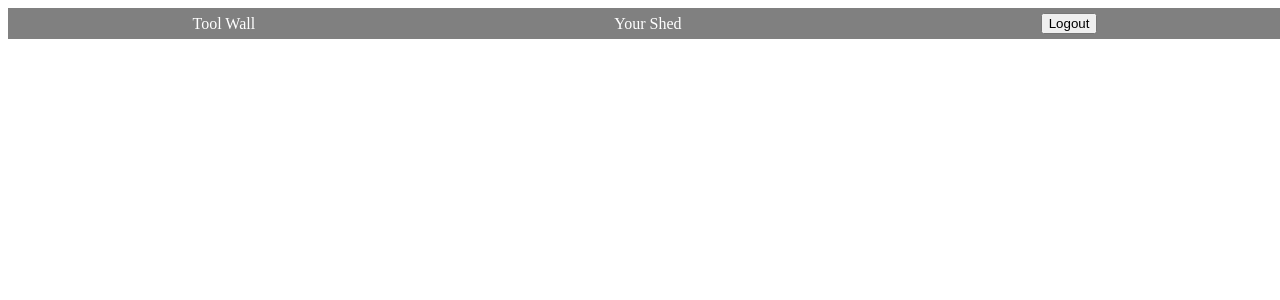
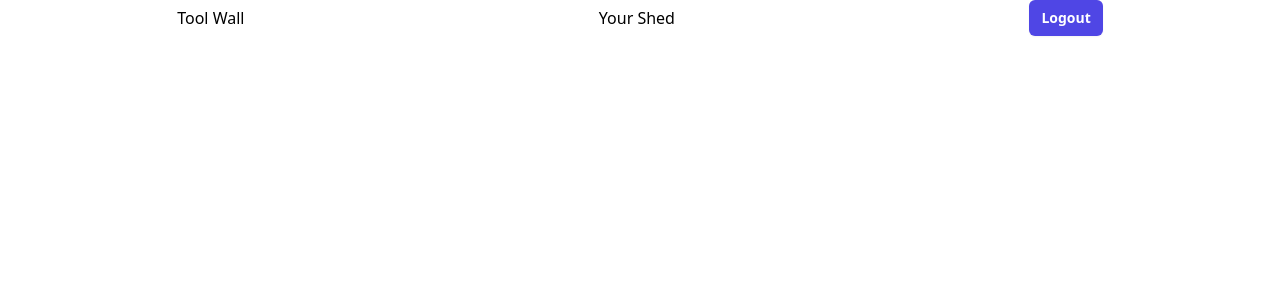
Before and after one commit to MVJC-Industries/ToolShed, a React app: page /dashboard in a window 1280 px wide. Shown: the top 300 px of the page. Built offline with nearby package versions, Linux system fonts and the light colour scheme.

Commit message:
implemented tailwind refactored navbar, added login component styling

```diff
--- a/package.json
+++ b/package.json
@@ -49,6 +49,7 @@
     "webpack-dev-server": "^4.15.1"
   },
   "dependencies": {
+    "@radix-ui/themes": "^2.0.1",
     "bcryptjs": "^2.4.3",
     "cors": "^2.8.5",
     "dotenv": "^16.3.1",
@@ -57,9 +58,12 @@
     "passport": "^0.6.0",
     "passport-google-oidc": "^0.1.0",
     "pg": "^8.11.3",
+    "postcss": "^8.4.31",
+    "postcss-loader": "^7.3.3",
     "react": "^18.2.0",
     "react-dom": "^18.2.0",
     "react-router-dom": "^6.20.0",
-    "router": "^1.3.8"
+    "router": "^1.3.8",
+    "tailwindcss": "^3.3.5"
   }
 }
--- /dev/null
+++ b/postcss.config.js
@@ -0,0 +1,5 @@
+module.exports = {
+  plugins: {
+    tailwindcss: {},
+  },
+};
--- a/src/App.jsx
+++ b/src/App.jsx
@@ -1,4 +1,5 @@
 import React, { useState, useEffect } from "react";
+import "./styles.css";
 import { Routes, Route, BrowserRouter, useNavigate } from "react-router-dom";
 import Dashboard from "./components/Dashboard.jsx";
 import Signup from "./components/Signup.jsx";
--- a/src/components/Login.jsx
+++ b/src/components/Login.jsx
@@ -2,33 +2,92 @@ import React, { Component } from "react";
 
 const Login = () => {
   return (
+    <>
+      <div className="grid h-full justify-center md:grid-cols-1 lg:max-w-none lg:grid-cols-2 lg:px-0">
+        <div className="absolute inset-0 bg-[url('https://cdnb.artstation.com/p/assets/images/images/024/322/565/large/skaior-designs-garden-shed-big-publish.jpg?1582042307')] bg-cover md:bg-auto sm:bg-auto" />
+        <div className="container relative flex h-full max-w-2xl bg-grey">
+          {/* <div className="container relative z-20 flex items-center pt-10 text-lg font-medium "> */}
+          <div className="mt-10 sm:mx-auto sm:w-full sm:max-w-sm">
+            <h2 className="mt-10 text-center text-2xl font-bold leading-9 tracking-tight text-gray-900">
+              Sign in to your account
+            </h2>
+            <form
+              className="space-y-6 border-b border-gray-900/10"
+              action="/user/login"
+              method="POST"
+            >
               <div>
-      <h1>Sign in</h1>
-      <form action="/user/login" method="post">
-        <section>
-          <label for="username">Username</label>
+                <label
+                  htmlFor="email"
+                  className="block text-sm font-medium leading-6 text-gray-900"
+                >
+                  Email address
+                </label>
+                <div className="mt-2">
                   <input
-            id="username"
-            name="username"
-            type="text"
-            autocomplete="username"
+                    id="email"
+                    name="email"
+                    type="email"
+                    autoComplete="email"
                     required
-            autofocus
+                    className="block w-full rounded-md border-0 py-1.5 text-gray-900 shadow-sm ring-1 ring-inset ring-gray-300 placeholder:text-gray-400 focus:ring-2 focus:ring-inset focus:ring-indigo-600 sm:text-sm sm:leading-6"
                   />
-        </section>
-        <section>
-          <label for="current-password">Password</label>
+                </div>
+              </div>
+
+              <div>
+                <div className="flex items-center justify-between">
+                  <label
+                    htmlFor="password"
+                    className="block text-sm font-medium leading-6 text-gray-900"
+                  >
+                    Password
+                  </label>
+                  <div className="text-sm">
+                    <a
+                      href="#"
+                      className="font-semibold text-indigo-600 hover:text-indigo-500"
+                    >
+                      Forgot password?
+                    </a>
+                  </div>
+                </div>
+                <div className="mt-2">
                   <input
-            id="current-password"
+                    id="password"
                     name="password"
                     type="password"
-            autocomplete="current-password"
+                    autoComplete="current-password"
                     required
+                    className="block w-full rounded-md border-0 py-1.5 text-gray-900 shadow-sm ring-1 ring-inset ring-gray-300 placeholder:text-gray-400 focus:ring-2 focus:ring-inset focus:ring-indigo-600 sm:text-sm sm:leading-6"
                   />
-        </section>
-        <button type="submit">Sign in</button>
+                </div>
+              </div>
+
+              <div>
+                <button
+                  type="submit"
+                  className="flex w-full justify-center rounded-md bg-indigo-600 px-3 py-1.5 text-sm font-semibold leading-6 text-white shadow-sm hover:bg-indigo-500 focus-visible:outline focus-visible:outline-2 focus-visible:outline-offset-2 focus-visible:outline-indigo-600"
+                >
+                  Sign in
+                </button>
+              </div>
             </form>
+
+            <p className="mt-10 text-center text-sm text-gray-500">
+              Not a member?{" "}
+              <a
+                href="/signup"
+                className="font-semibold leading-6 text-indigo-600 hover:text-indigo-500"
+              >
+                Sign up here
+              </a>
+            </p>
           </div>
+        </div>
+      </div>
+      {/* </div> */}
+    </>
   );
 };
 
--- a/src/components/Navbar.css
+++ /dev/null
@@ -1,9 +0,0 @@
-.Navbar{
-    display:flex;
-    justify-content:space-around;
-    align-items:center;
-    width:100%;
-    padding:5px;
-    background-color:grey;
-    color:white;
-}
--- a/src/components/Navbar.jsx
+++ b/src/components/Navbar.jsx
@@ -1,22 +1,43 @@
-import React, { Component } from 'react';
-import { useNavigate } from 'react-router-dom';
-import "./Navbar.css";
-const Navbar = ({username})=>{
-const navigate= useNavigate();
+import React, { Component } from "react";
+import { useNavigate } from "react-router-dom";
+// import "./Navbar.css";
 
-//placeholder for handleLogout
-const handleLogout=()=>{
+const Navbar = ({ username }) => {
+  const navigate = useNavigate();
+
+  //placeholder for handleLogout
+  const handleLogout = () => {
     //clear any cookies/sessions here
-    navigate("/")
-}
+    navigate("/");
+  };
 
-    return(
-        <div className='Navbar'>
-            <span className="dashboardNav" onClick={()=>{navigate("/dashboard")}}>Tool Wall</span>
-            <span className="Yourshed" onClick={()=>{navigate("/profile")}}>Your Shed</span>
-            <button type="button" onClick={handleLogout}>Logout</button>
-        </div>
-    )
-}
+  return (
+    <div className="flex justify-around items-center padding-5 background-grey color-white">
+      <span
+        className="dashboardNav"
+        onClick={() => {
+          navigate("/dashboard");
+        }}
+      >
+        Tool Wall
+      </span>
+      <span
+        className="Yourshed"
+        onClick={() => {
+          navigate("/profile");
+        }}
+      >
+        Your Shed
+      </span>
+      <button
+        className="justify-center rounded-md bg-indigo-600 px-3 py-1.5 text-sm font-semibold leading-6 text-white shadow-sm hover:bg-indigo-500 focus-visible:outline focus-visible:outline-2 focus-visible:outline-offset-2 focus-visible:outline-indigo-600"
+        type="submit"
+        onClick={handleLogout}
+      >
+        Logout
+      </button>
+    </div>
+  );
+};
 
 export default Navbar;
--- /dev/null
+++ b/src/styles.css
@@ -0,0 +1,3 @@
+@tailwind base;
+@tailwind components;
+@tailwind utilities;
--- /dev/null
+++ b/tailwind.config.js
@@ -0,0 +1,8 @@
+/** @type {import('tailwindcss').Config} */
+module.exports = {
+  content: ["./src/**/*.{js,jsx,ts,tsx}"],
+  theme: {
+    extend: {},
+  },
+  plugins: [],
+};
--- a/webpack.config.js
+++ b/webpack.config.js
@@ -1,26 +1,26 @@
-const path = require('path');
-const HTMLWebpackPlugin = require('html-webpack-plugin');
+const path = require("path");
+const HTMLWebpackPlugin = require("html-webpack-plugin");
 
 module.exports = {
   mode: process.env.NODE_ENV,
-  entry: './src/index.js',
+  entry: "./src/index.js",
 
   output: {
-    path: path.join(__dirname, '/dist'),
-    filename: 'bundle.js'
+    path: path.join(__dirname, "/dist"),
+    filename: "bundle.js",
   },
 
   plugins: [
     new HTMLWebpackPlugin({
-      template: './src/index.html'
-    })
+      template: "./src/index.html",
+    }),
   ],
 
   devServer: {
     historyApiFallback: true,
     static: {
-      directory: path.join(__dirname, 'dist'),
-      publicPath: '/dist'
+      directory: path.join(__dirname, "dist"),
+      publicPath: "/dist",
     },
     hot: true,
     port: 8080,
@@ -35,39 +35,50 @@ module.exports = {
         test: /\.jsx?$/,
         exclude: /node_modules/,
         use: {
-          loader: 'babel-loader',
+          loader: "babel-loader",
           // options: {
           //   presets: ['@babel/preset-env', '@babel/preset-react'] //, { runtime: 'automatic' }
           // }
-        }
+        },
       },
       {
-        test: /\.css$/i,///\.s[ac]ss$/i
-        // exclude: [/node_modules/, /client\/stylesheets\/modules/],
+        test: /\.css$/i, ///\.s[ac]ss$/i,
+        include: path.resolve(__dirname, "src"),
+        exclude: [/node_modules/],
         //these are evaluated from right to left
         //create 'style' from JS strings, translates CSS into Common JS, Compiles Sass to CSS
-        use: ['style-loader', 'css-loader', 'sass-loader'],
+        use: ["style-loader", "css-loader", "sass-loader", "postcss-loader"],
       },
       {
         test: /\.(png|jpe?g|gif)$/i,
         use: [
           {
-            loader: 'file-loader',
+            loader: "file-loader",
             options: {
-              name: '[name].[ext]',
-              outputPath: 'images/',
-              publicPath: 'images/',
+              name: "[name].[ext]",
+              outputPath: "images/",
+              publicPath: "images/",
             },
           },
         ],
       },
       {
-        test: [/\.wexbim$/, /\.docx$/, /\.csv$/, /\.mp4$/, /\.xlsx$/, /\.doc$/, /\.avi$/, /\.webm$/, /\.mov$/, /\.mp3$/, /\.pdf$/],
-        use: [
-          'file-loader',
+        test: [
+          /\.wexbim$/,
+          /\.docx$/,
+          /\.csv$/,
+          /\.mp4$/,
+          /\.xlsx$/,
+          /\.doc$/,
+          /\.avi$/,
+          /\.webm$/,
+          /\.mov$/,
+          /\.mp3$/,
+          /\.pdf$/,
         ],
-        type: 'javascript/auto',
+        use: ["file-loader"],
+        type: "javascript/auto",
       },
-    ]
-  }
-}
+    ],
+  },
+};
```
Also changed, not shown: 2 other files (tests, documents, lock files or other folders). Lines whose indentation alone changed are shown as unchanged.
